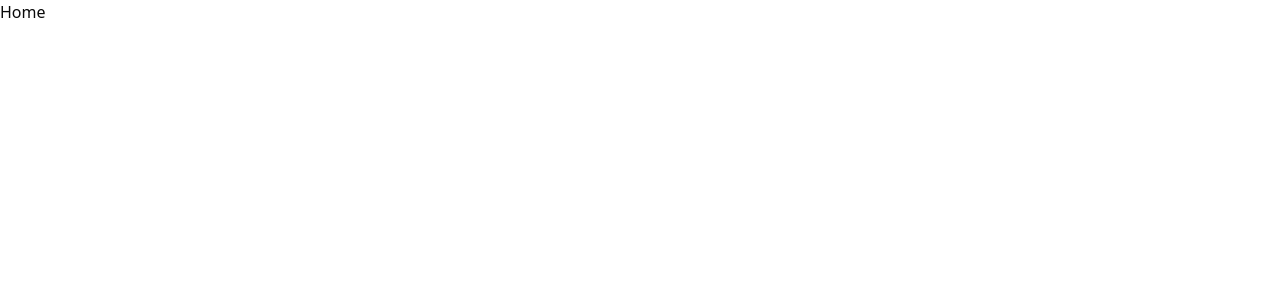
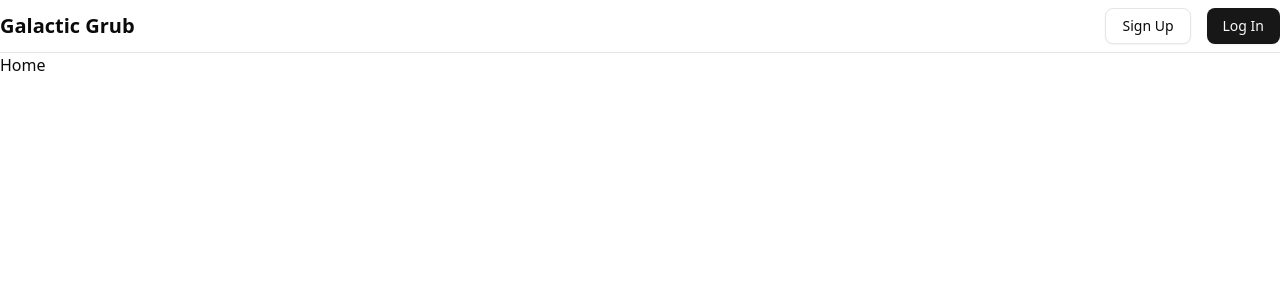
Before and after one commit to brianetoon/galactic-grub, a React (Vite) app in the folder frontend/: page / in a window 1280 px wide. Shown: the top 300 px of the page. Built offline with nearby package versions, Linux system fonts and the light colour scheme.

Commit message:
site header component

```diff
--- a/frontend/src/App.jsx
+++ b/frontend/src/App.jsx
@@ -3,6 +3,8 @@
   Routes,
   Route
 } from "react-router-dom";
+
+import SiteHeader from "./components/layout/SiteHeader";
 
 import Home from "./pages/Home";
 import Signup from "./pages/Signup";
@@ -12,6 +14,7 @@
   return (
     <div className="app">
       <Router>
+        <SiteHeader />
         <Routes>
           <Route path="/" element={<Home />} />
           <Route path="/signup" element={<Signup />} />
--- /dev/null
+++ b/frontend/src/components/layout/SiteHeader.jsx
@@ -0,0 +1,21 @@
+import { Button } from "../ui/button";
+import { Link } from "react-router-dom";
+
+export default function SiteHeader() {
+  return (
+    <header className="border-b">
+     <nav className="container mx-auto flex justify-between items-center py-2">
+      <Link to="/" className="text-xl font-bold">Galactic Grub</Link>
+
+      <div className="space-x-4">
+        <Link to="/signup">
+          <Button variant="outline">Sign Up</Button>
+        </Link>
+        <Link to="/login">
+          <Button>Log In</Button>
+        </Link>
+      </div>
+     </nav>
+    </header>
+  )
+}
--- a/frontend/src/pages/Home.jsx
+++ b/frontend/src/pages/Home.jsx
@@ -1,5 +1,7 @@
 export default function Home() {
   return (
-    <div>Home</div>
+    <div className="container mx-auto">
+      <h2>Home</h2>
+    </div>
   )
 }
--- a/frontend/src/pages/Login.jsx
+++ b/frontend/src/pages/Login.jsx
@@ -1,5 +1,7 @@
 export default function Login() {
   return (
-    <div>Login</div>
+    <div className="container mx-auto">
+      <h2>Log in</h2>
+    </div>
   )
 }
--- a/frontend/src/pages/Signup.jsx
+++ b/frontend/src/pages/Signup.jsx
@@ -1,5 +1,7 @@
 export default function Signup() {
   return (
-    <div>Signup</div>
+    <div className="container mx-auto">
+      <h2>Sign up</h2>
+    </div>
   )
 }
```
